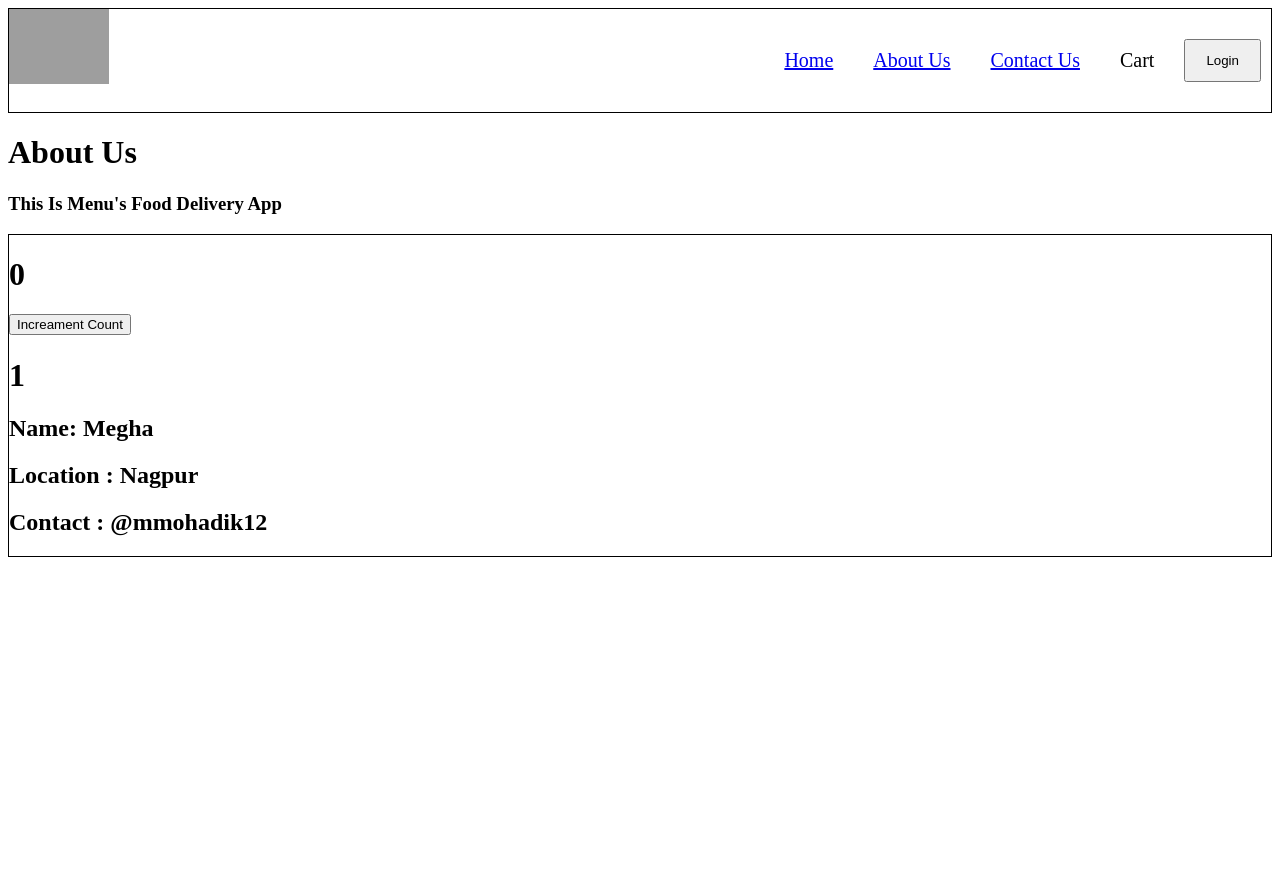
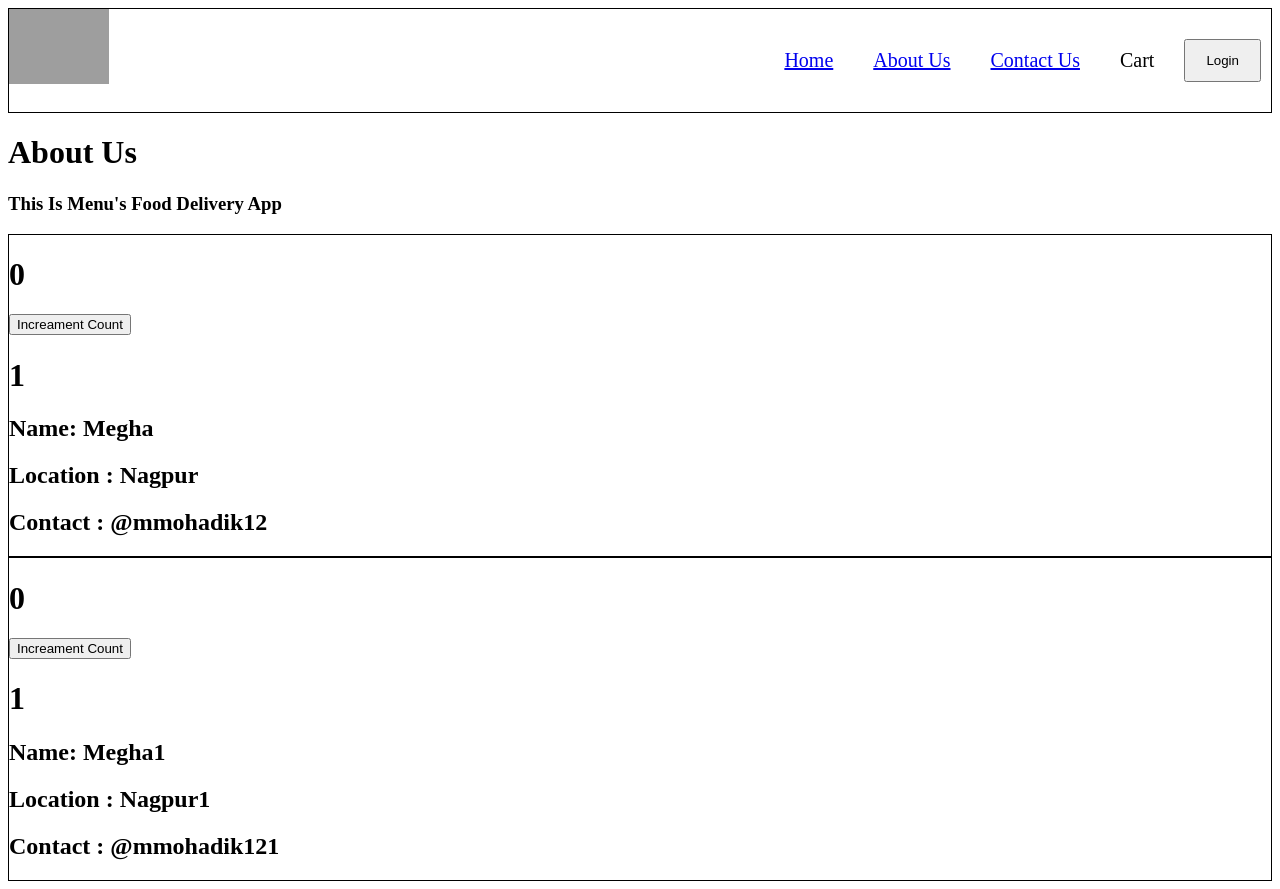
Before and after one commit to meghamohadikar/react-js, a React (Vite) app: page /about in a window 1280 px wide. Before the commit the page ends 800 px from the top, so only its background shows below. Built offline with nearby package versions, Linux system fonts and the light colour scheme; grey boxes are pictures that could not be loaded.

Commit message:
EPISODE-8: Mounting phases

```diff
--- a/src/components/AboutUs.js
+++ b/src/components/AboutUs.js
@@ -1,12 +1,46 @@
 import User from './User';
+import { Component } from 'react';
 
-const AboutUs = () => {
+class AboutUs extends Component {
+  constructor(props) {
+    super(props);
+    console.log('Parent constructor');
+  }
+
+  componentDidMount() {
+    //can be use to make API call
+    console.log('Parent Did Mount');
+  }
+
+  render() {
+    console.log('Parent Render');
+
     return (
       <div>
         <h1> About Us</h1>
         <h3> This Is Menu's Food Delivery App</h3>
         <User name="Megha" location="Nagpur" contact="@mmohadik12" />
+        <User name="Megha1" location="Nagpur1" contact="@mmohadik121" />
       </div>
     );
-};
+  }
+}
+
 export default AboutUs;
+
+/*
+- Parent constructor
+- Parent Render
+
+  (RENDER PHASE)
+  - Child Constructor
+  -  Child Render
+  - Child Constructor
+  - Child Render
+
+  (COMMIT PHASE)
+  - Child Did Mount
+  - Child Did Mount
+
+- Parent Did Mount
+*/
--- a/src/components/User.js
+++ b/src/components/User.js
@@ -7,9 +7,16 @@ class User extends React.Component {
       count: 0,
       count2: 1,
     };
+    console.log('Child Constructor');
+  }
+
+  componentDidMount() {
+    console.log('Child Did Mount');
   }
 
   render() {
+    console.log('Child Render');
+
     const { name, location, contact } = this.props;
     const { count, count2 } = this.state;
 
```
Lines whose indentation alone changed are shown as unchanged.
